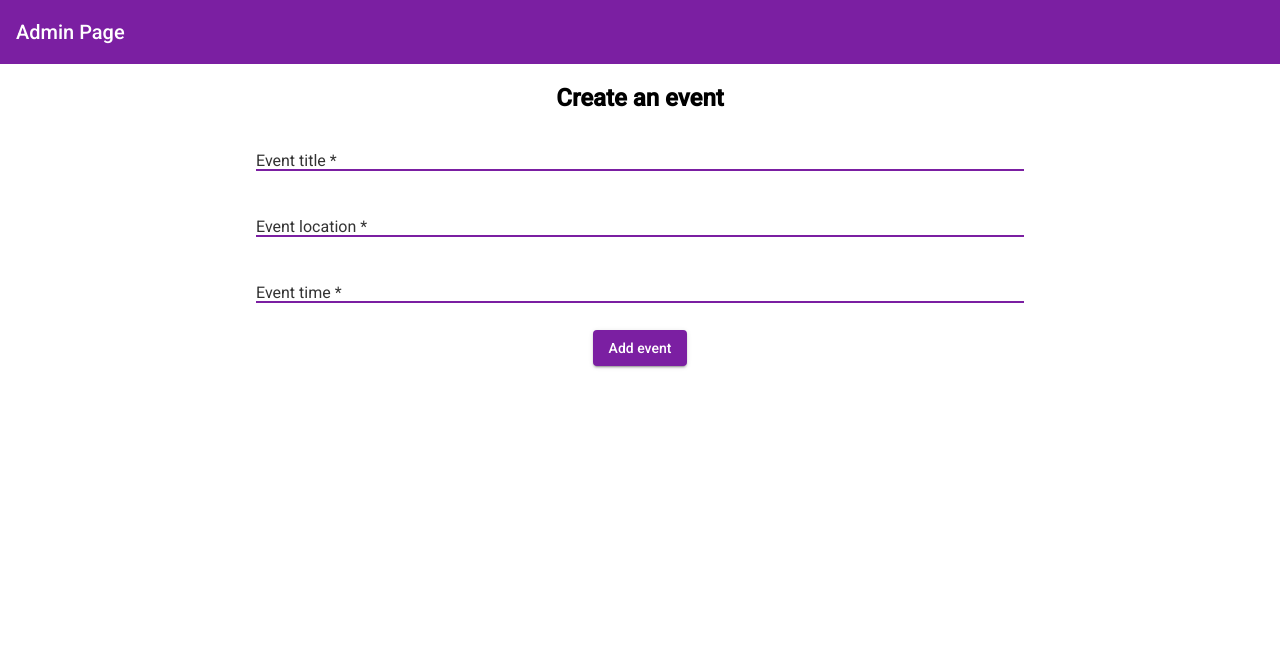
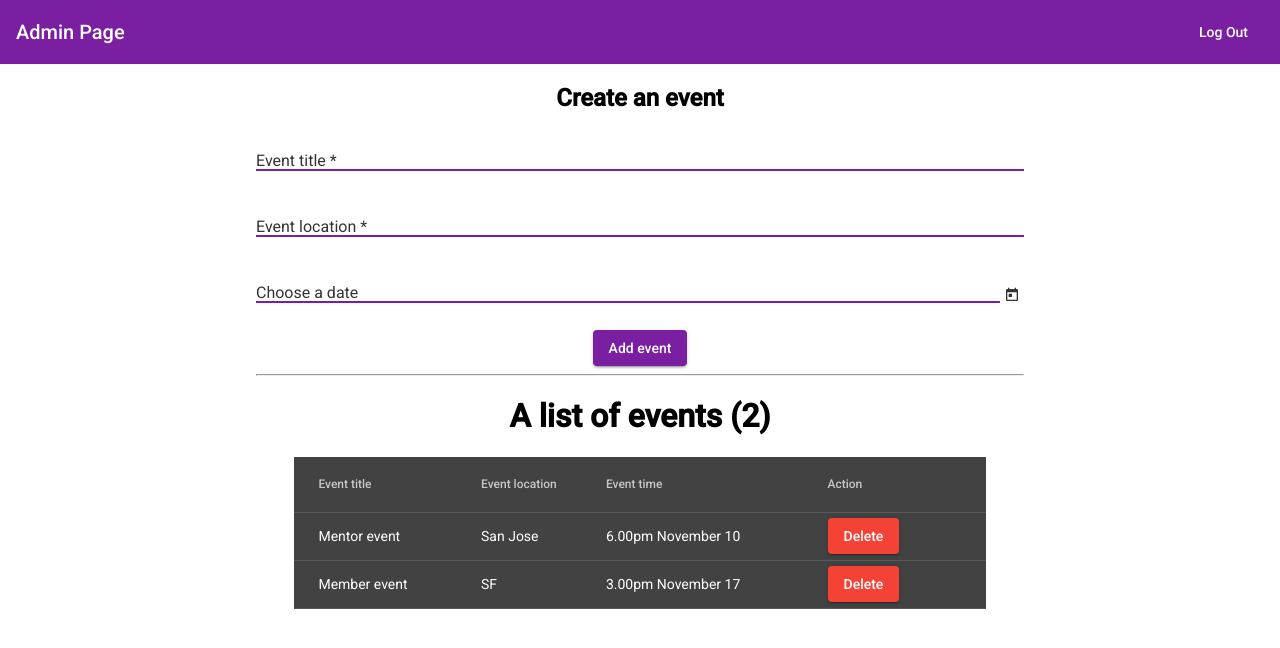
Before and after one commit to opportunity-hack-san-jose-2019/Team14, an Angular app in the folder Team14Project/: page /adminPage in a window 1280 px wide. Shown: the top 648 px of the page. Built offline with nearby package versions, Linux system fonts and the light colour scheme.

Commit message:
Admin page & profile page improvements

```diff
--- a/Team14Project/src/app/admin-page/admin-page.component.html
+++ b/Team14Project/src/app/admin-page/admin-page.component.html
@@ -1,23 +1,62 @@
 <mat-toolbar color="primary">
   Admin Page
+  <span class="spacer"></span>
+  <button mat-button (click)="logOut();">Log Out</button>
 </mat-toolbar>
 
-<div class="text-center" style="width: 60%; margin: 0px auto; text-align: center;">
-  <h2>Create an event</h2>
+<div style="width: 60%; margin: 0px auto;">
+  <h2 class="text-center">Create an event</h2>
 
   <mat-form-field class="example-full-width">
-    <input required class="inputField" matInput placeholder="Event title">
+    <input [(ngModel)]="eventTitle" required class="inputField" matInput placeholder="Event title">
   </mat-form-field>
 
 
   <mat-form-field class="example-full-width">
-    <input required class="inputField" matInput placeholder="Event location">
+    <input [(ngModel)]="eventLocation" required class="inputField" matInput placeholder="Event location">
   </mat-form-field>
 
   <mat-form-field class="example-full-width">
-    <input required class="inputField" matInput placeholder="Event time">
+    <input [(ngModel)]="eventTime" class="inputField" matInput [matDatepicker]="picker" placeholder="Choose a date">
+    <mat-datepicker-toggle matSuffix [for]="picker" style="color: #333;"></mat-datepicker-toggle>
+    <mat-datepicker #picker></mat-datepicker>
   </mat-form-field>
 
-  <button mat-raised-button color="primary">Add event</button>
+  <div class="text-center">
+    <button mat-raised-button color="primary" (click)="addEvent();">Add event</button>
+  </div>
+
+  <hr>
+
+  <h1 class="text-center">A list of events ({{events.length}})</h1>
+
+  <table #eventTable mat-table [dataSource]="events" style="margin: 0px auto;">
+
+    <ng-container matColumnDef="title">
+      <th mat-header-cell *matHeaderCellDef>Event title </th>
+      <td mat-cell *matCellDef="let element"> {{element.title}} </td>
+    </ng-container>
+
+    <ng-container matColumnDef="location">
+      <th mat-header-cell *matHeaderCellDef>Event location</th>
+      <td mat-cell *matCellDef="let element"> {{element.location}} </td>
+    </ng-container>
+
+    <ng-container matColumnDef="time">
+      <th mat-header-cell *matHeaderCellDef>Event time</th>
+      <td mat-cell *matCellDef="let element"> {{element.time}} </td>
+    </ng-container>
+
+
+    <ng-container matColumnDef="action">
+      <th mat-header-cell *matHeaderCellDef>Action</th>
+      <td mat-cell *matCellDef="let element">
+        <button mat-raised-button color="warn" (click)="deleteEvent(element);">Delete</button>
+      </td>
+    </ng-container>
+
+    <tr mat-header-row *matHeaderRowDef="displayedColumns"></tr>
+    <tr mat-row *matRowDef="let row; columns: displayedColumns;"></tr>
+  </table>
 
 </div>
--- a/Team14Project/src/app/admin-page/admin-page.component.ts
+++ b/Team14Project/src/app/admin-page/admin-page.component.ts
@@ -1,4 +1,8 @@
-import { Component, OnInit } from '@angular/core';
+import { Component, OnInit, ViewChild } from '@angular/core';
+import { MatTable } from '@angular/material/table';
+import { MatSnackBar } from '@angular/material/snack-bar';
+import { Router } from '@angular/router';
+
 
 @Component({
   selector: 'app-admin-page',
@@ -7,12 +11,57 @@ import { Component, OnInit } from '@angular/core';
 })
 export class AdminPageComponent implements OnInit {
 
-  constructor() { }
+  @ViewChild('eventTable', {static: false}) eventTable: MatTable<any>;
+
+  constructor(private snackBar: MatSnackBar, private router: Router) { }
 
   ngOnInit() {
   }
 
+  events = [
+    {
+      title: 'Mentor event',
+      location: 'San Jose',
+      time: '6.00pm November 10'
+    },
+    {
+      title: 'Member event',
+      location: 'SF',
+      time: '3.00pm November 17'
+    }
+  ];
+
   eventTitle = '';
   eventLocation = '';
   eventTime = '';
+
+  logOut() {
+    this.router.navigateByUrl('/');
+  }
+
+  deleteEvent(event) {
+    this.events.splice(this.events.indexOf(event), 1);
+    this.eventTable.renderRows();
+  }
+
+  addEvent() {
+    var event = {
+      title: this.eventTitle,
+      location: this.eventLocation,
+      time: this.eventTime
+    }
+
+    console.log(event);
+
+    if(!this.eventTable || !this.eventLocation || !this.eventTime) {
+      this.snackBar.open('All fields are required!', 'OK', {
+        duration: 2000
+      });
+    } else {
+      this.events.unshift(event);
+      this.eventTable.renderRows();
+    }
+  }
+
+  displayedColumns: string[] = ['title', 'location', 'time', 'action'];
 }
--- a/Team14Project/src/app/profile-page/profile-page.component.html
+++ b/Team14Project/src/app/profile-page/profile-page.component.html
@@ -3,6 +3,7 @@
 
   {{ isVolunteer? 'Volunteer profile' : 'Member profile' }}
   <span class="spacer"></span>
+  <button mat-button (click)="logOut();">Log Out</button>
 </mat-toolbar>
 
 <div>
@@ -28,7 +29,7 @@
     <ng-container matColumnDef="action">
       <th mat-header-cell *matHeaderCellDef>Action</th>
       <td mat-cell *matCellDef="let element">
-        <button mat-stroked-button color="warn" (click)="unregister(element);">Unregister</button>
+        <button mat-raised-button color="warn" (click)="unregister(element);">Unregister</button>
       </td>
     </ng-container>
 
--- a/Team14Project/src/app/profile-page/profile-page.component.ts
+++ b/Team14Project/src/app/profile-page/profile-page.component.ts
@@ -7,6 +7,7 @@ import {
 import {
   MatTable
 } from '@angular/material/table';
+import { Router } from '@angular/router';
 
 @Component({
   selector: 'app-profile-page',
@@ -18,7 +19,7 @@ export class ProfilePageComponent implements OnInit {
   @ViewChild('eventTable', {static: false}) eventTable: MatTable < any > ;
 
 
-  constructor() {}
+  constructor(private router: Router) {}
 
   ngOnInit() {}
 
@@ -64,4 +65,8 @@ export class ProfilePageComponent implements OnInit {
 
     this.eventTable.renderRows();
   }
+
+  logOut() {
+    this.router.navigateByUrl('/');
+  }
 }
--- a/Team14Project/src/app/welcome-page/welcome-page.component.ts
+++ b/Team14Project/src/app/welcome-page/welcome-page.component.ts
@@ -46,7 +46,12 @@ export class WelcomePageComponent implements OnInit {
       });
     } else {
       axios.post('https://obscure-badlands-88487.herokuapp.com/student/register', student)
-      .then(response => console.log(response.data));
+      .then(response => console.log(response.data))
+      .catch(err => {
+        this.snackBar.open(err, 'OK', {
+          duration: 2000
+        });
+      });
     }
 
     console.log(student);
```
Also changed, not shown: Team14Project/src/app/app.module.ts (+6 -1 lines), 1 other file (tests, documents, lock files or other folders).
